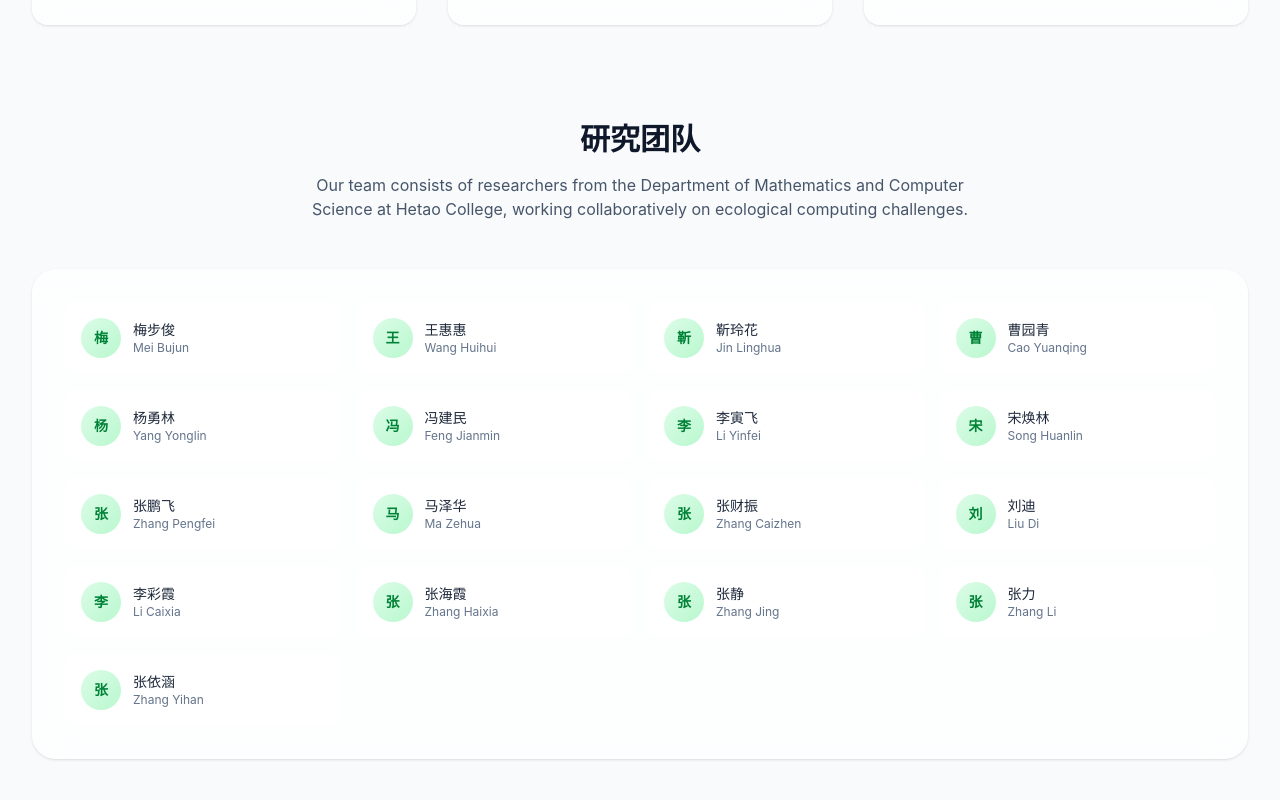
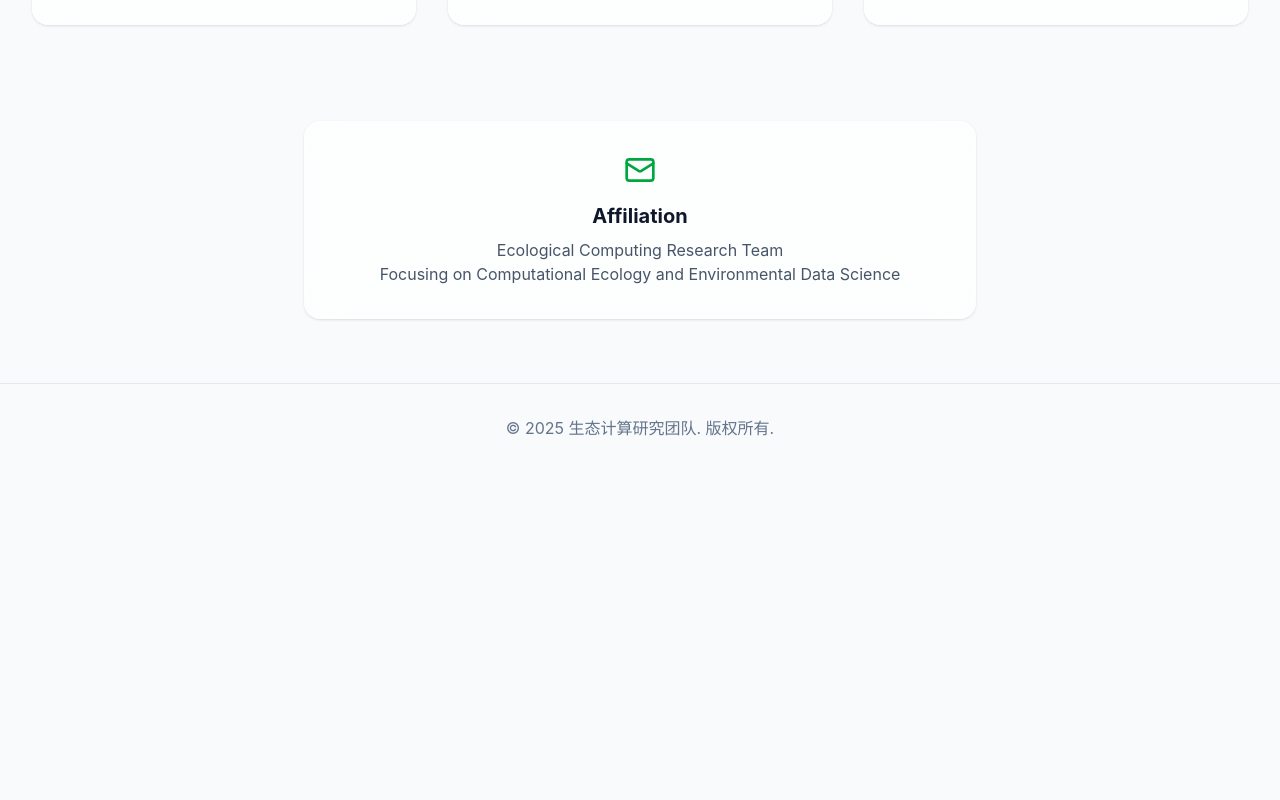
Before and after one commit to 1958126580/ecobaseweb, a React (Vite) app: page /about in a window 1280 px wide. Shown: the part 580-1380 px from the top of the page. After the commit the page ends 1052 px from the top, so only its background shows below. Built offline with nearby package versions, Linux system fonts and the light colour scheme.

Commit message:
Update content: Remove institutional refs, add Computational Ecology section

```diff
--- a/src/locales/en.json
+++ b/src/locales/en.json
@@ -31,7 +31,7 @@
         "subtitle": "Latest software releases, publications, and team activities."
     },
     "footer": {
-        "copyright": "© 2025 Ecological Computing Research Team, Hetao College. All rights reserved.",
-        "affiliation": "Dept. of Mathematics & Computer Science, Hetao College"
+        "copyright": "© 2025 Ecological Computing Research Team. All rights reserved.",
+        "affiliation": "Ecological Computing Research Team"
     }
 }
--- a/src/locales/zh.json
+++ b/src/locales/zh.json
@@ -31,7 +31,7 @@
         "subtitle": "最新软件发布、论文成果与团队活动。"
     },
     "footer": {
-        "copyright": "© 2025 生态计算研究团队，河套学院. 版权所有.",
-        "affiliation": "河套学院数学与计算机系"
+        "copyright": "© 2025 生态计算研究团队. 版权所有.",
+        "affiliation": "生态计算研究团队"
     }
 }
--- a/src/pages/About.tsx
+++ b/src/pages/About.tsx
@@ -22,27 +22,6 @@ const About: React.FC = () => {
             title: "Research Focus",
             content: "Our work spans ecological modeling, biodiversity analysis, spatiotemporal data processing, and the development of specialized computational tools for environmental science."
         }
-    ];
-
-    // Team members provided by user
-    const teamMembers = [
-        { name: "Mei Bujun", name_zh: "梅步俊" },
-        { name: "Wang Huihui", name_zh: "王惠惠" },
-        { name: "Jin Linghua", name_zh: "靳玲花" },
-        { name: "Cao Yuanqing", name_zh: "曹园青" },
-        { name: "Yang Yonglin", name_zh: "杨勇林" },
-        { name: "Feng Jianmin", name_zh: "冯建民" },
-        { name: "Li Yinfei", name_zh: "李寅飞" },
-        { name: "Song Huanlin", name_zh: "宋焕林" },
-        { name: "Zhang Pengfei", name_zh: "张鹏飞" },
-        { name: "Ma Zehua", name_zh: "马泽华" },
-        { name: "Zhang Caizhen", name_zh: "张财振" },
-        { name: "Liu Di", name_zh: "刘迪" },
-        { name: "Li Caixia", name_zh: "李彩霞" },
-        { name: "Zhang Haixia", name_zh: "张海霞" },
-        { name: "Zhang Jing", name_zh: "张静" },
-        { name: "Zhang Li", name_zh: "张力" },
-        { name: "Zhang Yihan", name_zh: "张依涵" }
     ];
 
     return (
@@ -89,43 +68,6 @@ const About: React.FC = () => {
                     ))}
                 </div>
 
-                {/* Team Section */}
-                <motion.div
-                    initial={{ opacity: 0, y: 20 }}
-                    whileInView={{ opacity: 1, y: 0 }}
-                    viewport={{ once: true }}
-                    transition={{ duration: 0.6 }}
-                    className="mb-16"
-                >
-                    <h2 className="text-3xl font-bold text-secondary-900 text-center mb-4">{t('about.team')}</h2>
-                    <p className="text-center text-secondary-600 mb-12 max-w-2xl mx-auto">
-                        Our team consists of researchers from the Department of Mathematics and Computer Science at Hetao College, working collaboratively on ecological computing challenges.
-                    </p>
-
-                    <div className="glass p-8 rounded-3xl">
-                        <div className="grid grid-cols-2 md:grid-cols-3 lg:grid-cols-4 gap-4">
-                            {teamMembers.map((member, index) => (
-                                <motion.div
-                                    key={index}
-                                    initial={{ opacity: 0, scale: 0.9 }}
-                                    whileInView={{ opacity: 1, scale: 1 }}
-                                    viewport={{ once: true }}
-                                    transition={{ delay: index * 0.03, duration: 0.3 }}
-                                    className="flex items-center gap-3 p-4 bg-white/70 rounded-xl hover:bg-white hover:shadow-md transition-all"
-                                >
-                                    <div className="h-10 w-10 bg-gradient-to-br from-green-100 to-green-200 rounded-full flex items-center justify-center text-green-700 font-bold text-sm">
-                                        {member.name_zh.charAt(0)}
-                                    </div>
-                                    <div className="flex-1 min-w-0">
-                                        <div className="font-medium text-secondary-800 text-sm truncate">{member.name_zh}</div>
-                                        <div className="text-xs text-secondary-500 truncate">{member.name}</div>
-                                    </div>
-                                </motion.div>
-                            ))}
-                        </div>
-                    </div>
-                </motion.div>
-
                 {/* Contact Info */}
                 <motion.div
                     initial={{ opacity: 0, y: 20 }}
@@ -136,8 +78,8 @@ const About: React.FC = () => {
                     <Mail className="h-8 w-8 text-green-600 mx-auto mb-4" />
                     <h3 className="text-xl font-bold text-secondary-900 mb-2">Affiliation</h3>
                     <p className="text-secondary-600">
-                        Department of Mathematics and Computer Science<br />
-                        Hetao College, Bayannur, Inner Mongolia, China
+                        Ecological Computing Research Team<br />
+                        Focusing on Computational Ecology and Environmental Data Science
                     </p>
                 </motion.div>
             </div>
--- a/src/pages/Home.tsx
+++ b/src/pages/Home.tsx
@@ -1,7 +1,7 @@
 import React from 'react';
 import { useTranslation } from 'react-i18next';
 import { motion } from 'framer-motion';
-import { ArrowRight, Code2, Database, Brain, Leaf, BarChart3, Network } from 'lucide-react';
+import { ArrowRight, Code2, Database, Brain, Leaf, BarChart3, Network, Globe, Cpu } from 'lucide-react';
 import { Link } from 'react-router-dom';
 
 const Home: React.FC = () => {
@@ -26,10 +26,33 @@ const Home: React.FC = () => {
     ];
 
     const stats = [
-        { value: "17", label: "Team Members", icon: <Network className="h-5 w-5" /> },
+        { value: "Global", label: "Collaboration", icon: <Network className="h-5 w-5" /> },
         { value: "Open", label: "Source Code", icon: <Code2 className="h-5 w-5" /> },
         { value: "Free", label: "Data Access", icon: <Database className="h-5 w-5" /> },
         { value: "Active", label: "Research", icon: <BarChart3 className="h-5 w-5" /> }
+    ];
+
+    const compEcoFeatures = [
+        {
+            icon: <Globe className="h-8 w-8 text-blue-500" />,
+            title: "Spatial Ecology",
+            desc: "Utilizing GIS and remote sensing data to model species distributions and habitat connectivity across landscape scales."
+        },
+        {
+            icon: <Network className="h-8 w-8 text-purple-500" />,
+            title: "Network Analysis",
+            desc: "Analyzing complex ecological networks, including food webs and mutualistic interactions, to understand system stability."
+        },
+        {
+            icon: <Cpu className="h-8 w-8 text-red-500" />,
+            title: "Machine Learning",
+            desc: "Applying advanced algorithms like Random Forests and Neural Networks to predict ecological patterns from big data."
+        },
+        {
+            icon: <Leaf className="h-8 w-8 text-green-500" />,
+            title: "Biodiversity Informatics",
+            desc: "Processing large-scale biodiversity datasets to uncover global patterns of species richness and evolution."
+        }
     ];
 
     return (
@@ -92,6 +115,37 @@ const Home: React.FC = () => {
                         ))}
                     </div>
 
+                    {/* Computational Ecology Section */}
+                    <motion.div
+                        initial={{ opacity: 0, y: 20 }}
+                        whileInView={{ opacity: 1, y: 0 }}
+                        viewport={{ once: true }}
+                        className="mb-24 text-left"
+                    >
+                        <div className="text-center mb-12">
+                            <h2 className="text-3xl md:text-4xl font-bold text-secondary-900 mb-4">What is Computational Ecology?</h2>
+                            <p className="text-lg text-secondary-600 max-w-2xl mx-auto">
+                                The integration of ecological theory, computer science, and advanced statistics to solve complex environmental problems.
+                            </p>
+                        </div>
+
+                        <div className="grid grid-cols-1 md:grid-cols-2 gap-8">
+                            {compEcoFeatures.map((item, index) => (
+                                <motion.div
+                                    key={index}
+                                    whileHover={{ scale: 1.02 }}
+                                    className="bg-white p-6 rounded-2xl shadow-sm border border-gray-100 flex gap-4"
+                                >
+                                    <div className="shrink-0 pt-1">{item.icon}</div>
+                                    <div>
+                                        <h3 className="text-xl font-bold text-secondary-800 mb-2">{item.title}</h3>
+                                        <p className="text-secondary-600 text-sm leading-relaxed">{item.desc}</p>
+                                    </div>
+                                </motion.div>
+                            ))}
+                        </div>
+                    </motion.div>
+
                     {/* Stats Section */}
                     <motion.div
                         initial={{ opacity: 0, scale: 0.95 }}
```
